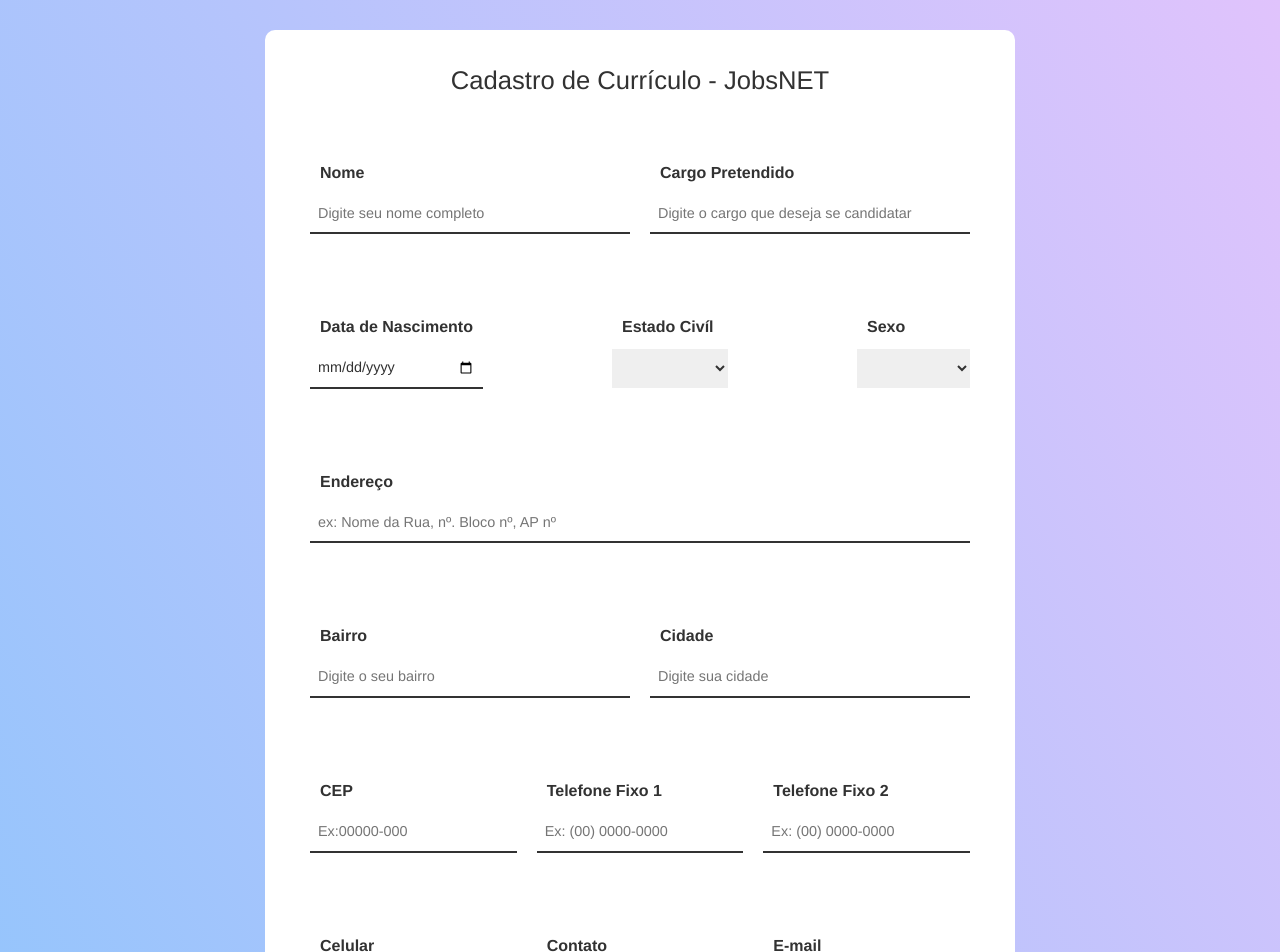
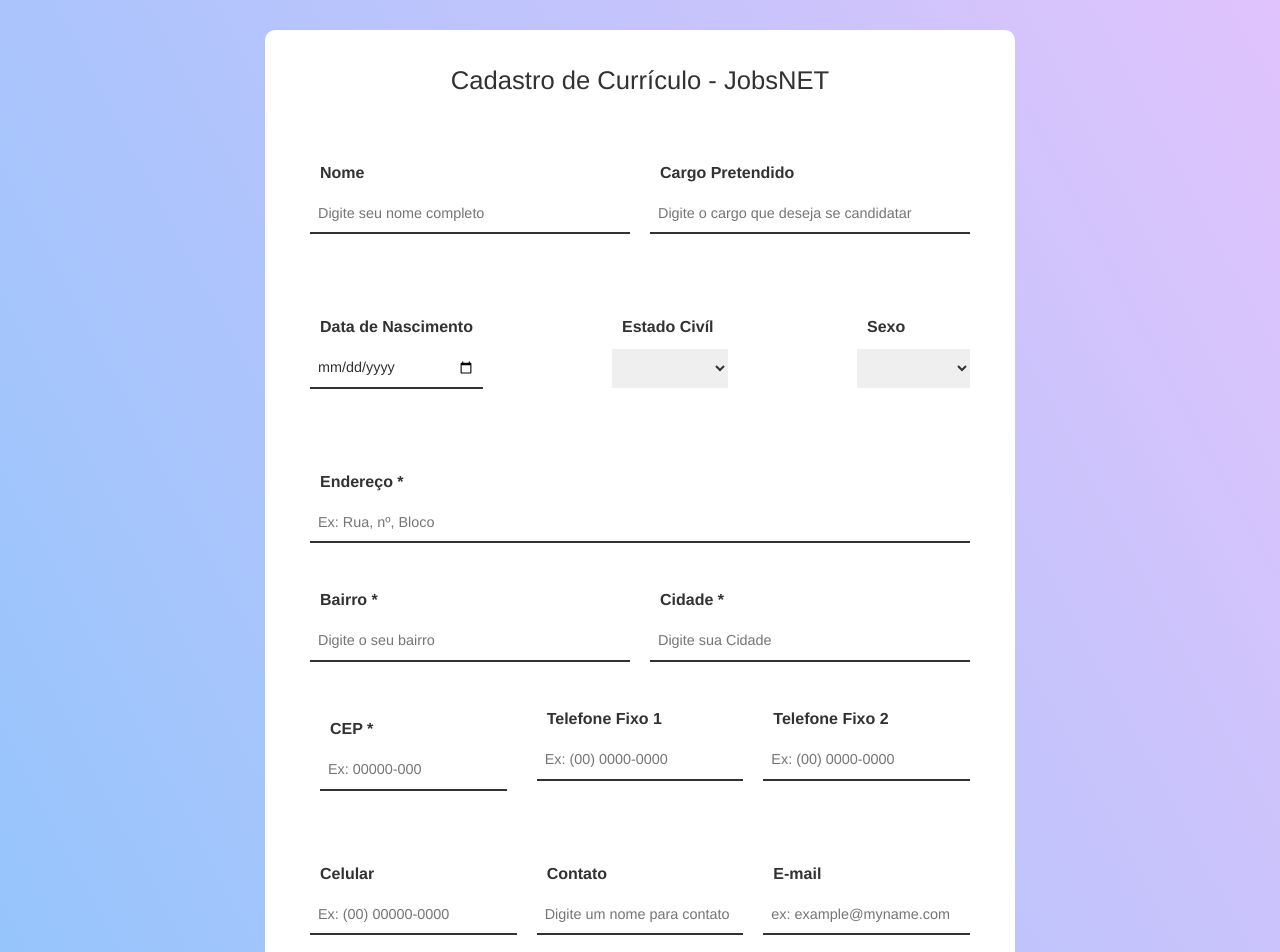
Before and after one commit to gustavomarim/desafio-formulario-gama, a React (Create React App) app: page / in a window 1280 px wide. Shown: the top 952 px of the page. Built offline with nearby package versions, Linux system fonts and the light colour scheme.

Commit message:
Update nas validações do Form Hook

```diff
--- a/src/App.js
+++ b/src/App.js
@@ -4,6 +4,7 @@
 import { useForm } from 'react-hook-form';
 import { yupResolver } from '@hookform/resolvers/yup';
 import schema from './validations/Validation';
+import TrackCep from './components/TrackCep';
 
 function App() {
   const { register, handleSubmit, formState: { errors } } = useForm({
@@ -18,27 +19,25 @@
     return arr;
   };
 
+  const onSubmit = data => {
+    try {
+      setFormValues(data);
+      createCandidate();
+    } catch (error) {
+      console.log(error);
+    }
+  };
+
   const fetchAddress = async () => {
     const address = await axios.get(`https://viacep.com.br/ws/${formValues.cep}/json`);
     const array = convertToArray(formValues.cep);
     setEvents(array);
     setFormValues({
       ...formValues,
-      // cep: `${address.data.cep}`,
       cidade: `${address.data.localidade}, ${address.data.uf}`,
       logradouro: address.data.logradouro,
       bairro: address.data.bairro
     });
-  };
-
-  const onSubmit = data => {
-    console.log("onSubmit", data.cep);
-    try {
-      setFormValues(data);
-      createCandidate();
-    } catch (error) {
-      console.log(error);
-    }
   };
 
   const createCandidate = async () => {
@@ -125,57 +124,52 @@
         </div>
 
         <div className="full-box" >
-          <label>Endereço</label>
-          <input placeholder="ex: Nome da Rua, nº. Bloco nº, AP nº"
-            {...register("logradouro")}
+          <label>Endereço *</label>
+          <input {...register("logradouro")}
+            placeholder="Ex: Rua, nº, Bloco"
             value={formValues.logradouro}
             onChange={(e) => {
               setFormValues({ ...formValues, logradouro: e.target.value })
-            }}
-          />
-          <p>{errors?.logradouro?.message}</p>
+            }} />
+          {errors?.logradouro?.message}
         </div>
 
         <div className="half-box" >
-          <label >Bairro</label>
-          <input
+          <label >Bairro *</label>
+          <input {...register("bairro")}
             placeholder="Digite o seu bairro"
-            {...register("bairro")}
             value={formValues.bairro}
             onChange={(e) => {
               setFormValues({ ...formValues, bairro: e.target.value })
-            }}
-          />
-          <p>{errors.bairro?.message}</p>
+            }} />
+          {errors?.bairro?.message}
         </div>
 
         <div className="half-box" >
-          <label >Cidade</label>
-          <input
-            placeholder="Digite sua cidade"
-            {...register("cidade")}
+          <label >Cidade *</label>
+          <input {...register("cidade")}
+            placeholder="Digite sua Cidade"
             value={formValues.cidade}
             onChange={(e) => {
               setFormValues({ ...formValues, cidade: e.target.value })
-            }}
-          />
-          <p>{errors.cidade?.message}</p>
+            }} />
+          {errors?.cidade?.message}
         </div>
 
         <div className="triple-box">
-          <label >CEP</label>
-          <input
-            id="cep" placeholder="Ex:00000-000"
-            {...register("cep")}
-            onBlur={() => {
-              fetchAddress();
-            }}
-            value={formValues.cep}
-            onChange={(e) => {
-              setFormValues({ ...formValues, cep: e.target.value })
-            }}
-          />
-          <p>{errors?.cep?.message}</p>
+          <div className="form-group">
+            <label >CEP *</label>
+            <input {...register("cep")}
+              id="cep" placeholder="Ex: 00000-000"
+              value={formValues.cep}
+              onBlur={() => fetchAddress()}
+              onChange={(e) => {
+                setFormValues({ ...formValues, cep: e.target.value })
+              }}
+            />
+            <TrackCep events={events} />
+            {errors?.cep?.message}
+          </div>
         </div>
 
         <div className="triple-box">
```
